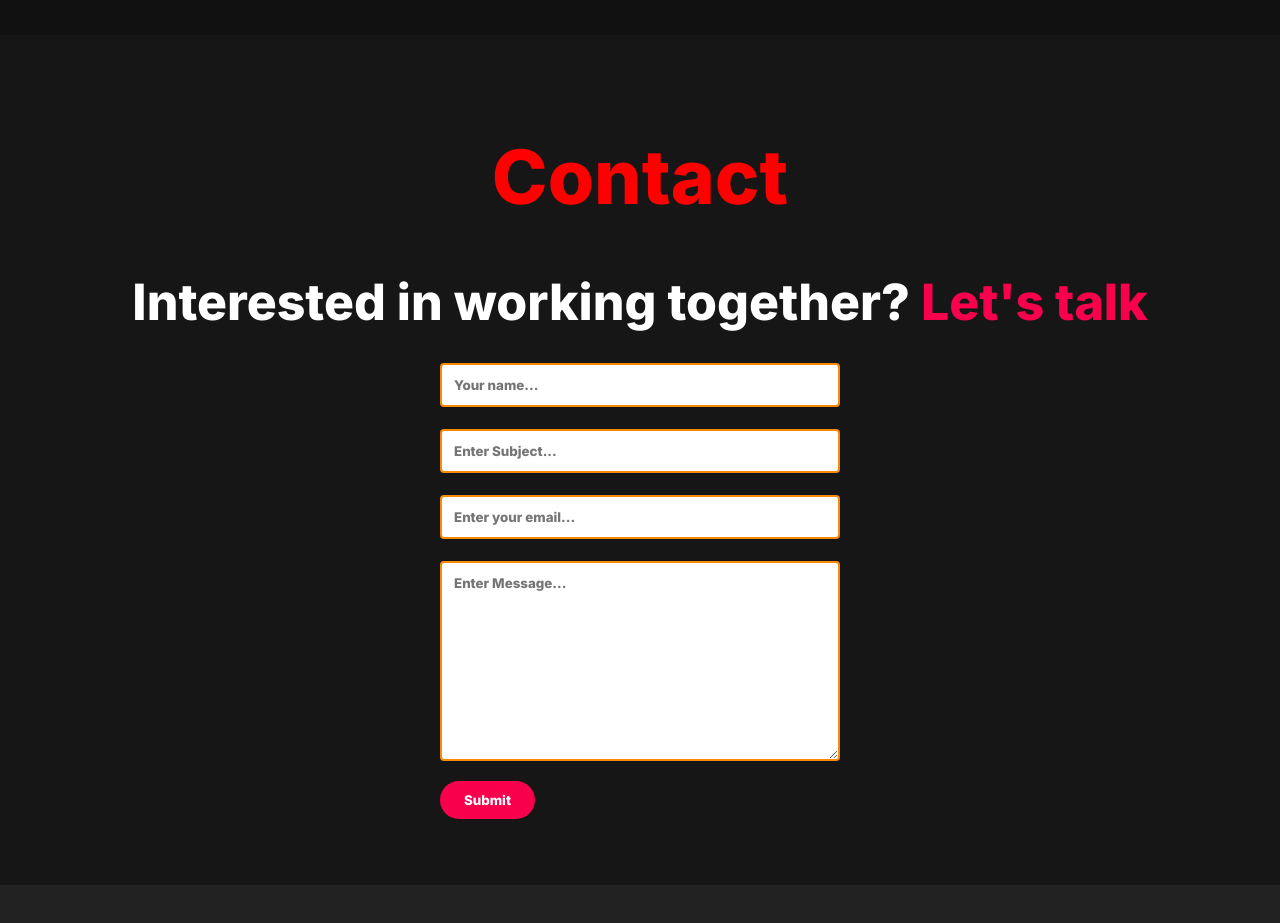
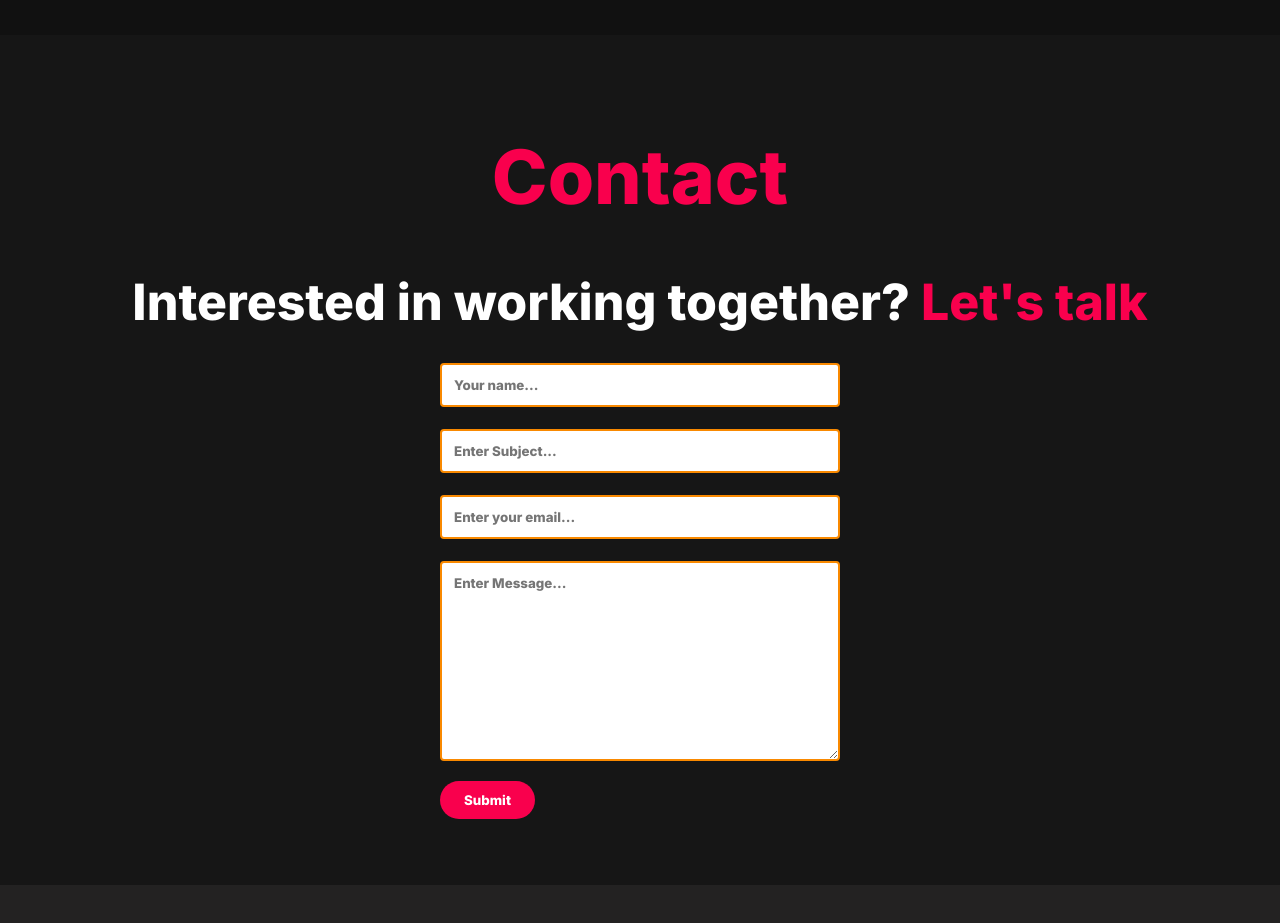
Before and after one commit to ShauryaSuri/portfolio-website, a plain HTML site: page index.html in a window 1280 px wide. Shown: the part 2240-3163 px from the top of the page. Drawn offline with Linux system fonts and the light colour scheme.

Commit message:
color change

```diff
--- a/style.css
+++ b/style.css
@@ -254,7 +254,7 @@ h5{
 }
 
 .contact-me h1{
-    color: red;
+    color: #f9004d;
     font-size: 75px;
     width: 1130px;
     margin: 30px auto;
```
